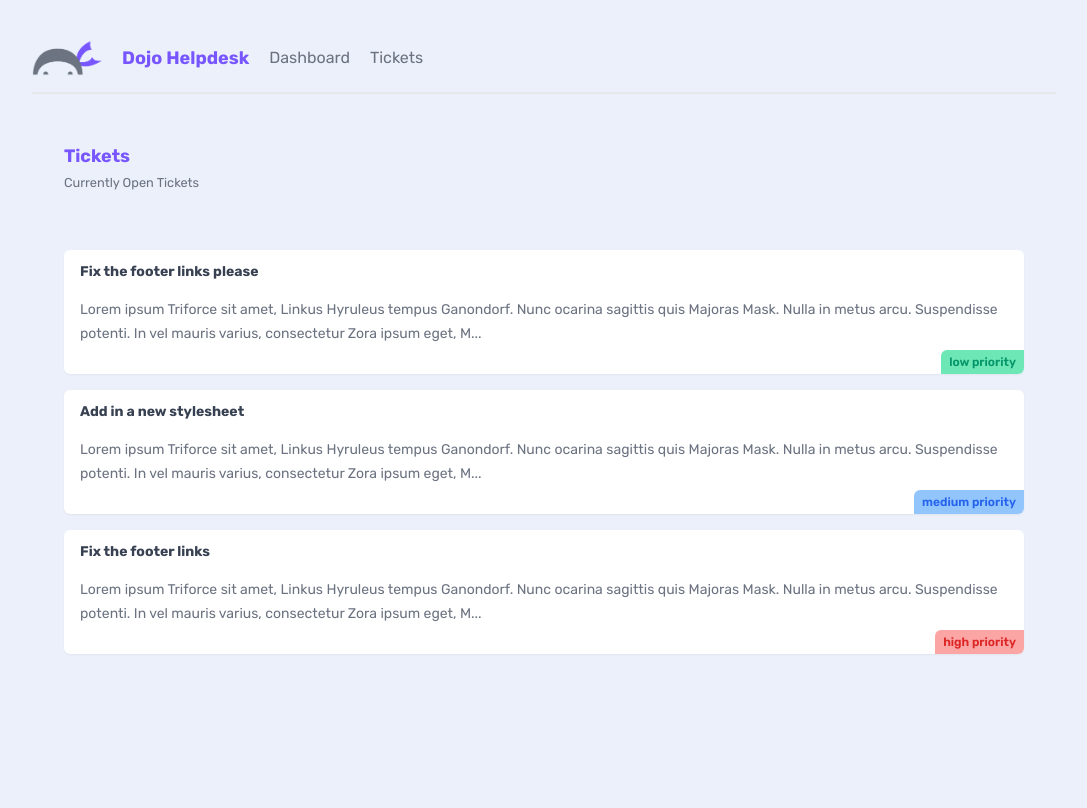
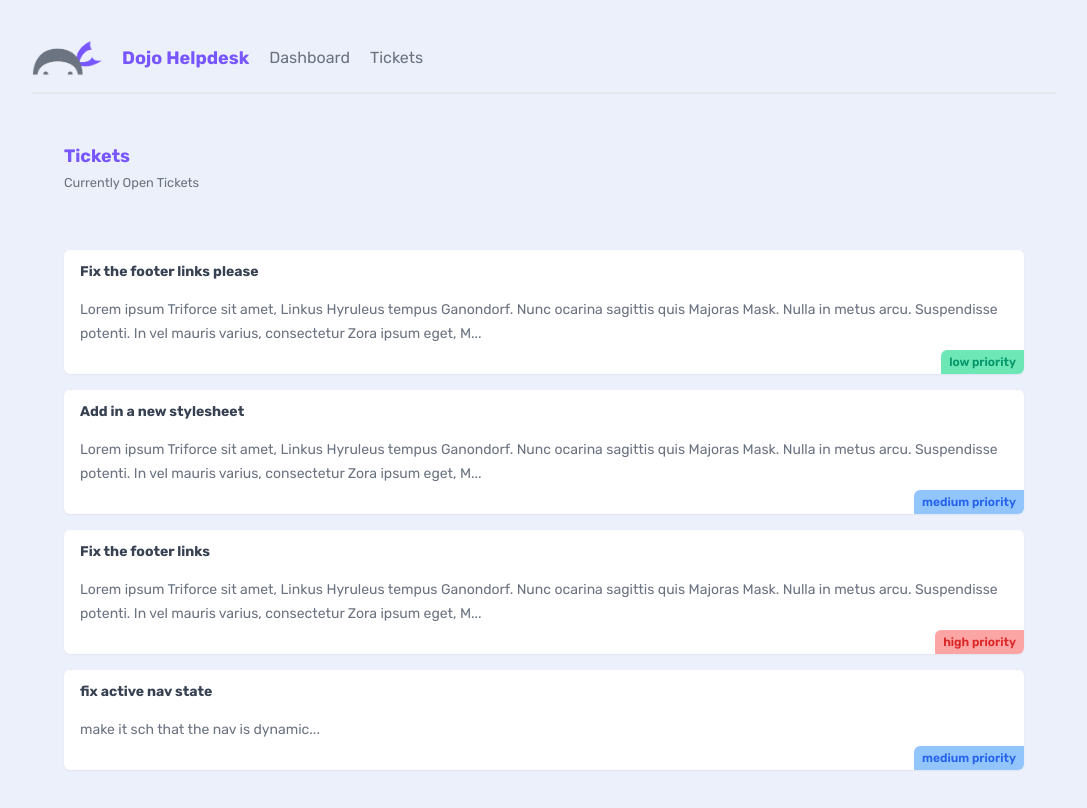
Before and after one commit to Victor-udenna/nextjs-help--desk, a Next.js app: page /tickets in a window 1280 px wide. Shown: the top 808 px of the page, without its empty margins (96-1183 px from the left). Built offline with nearby package versions, Linux system fonts and the light colour scheme; data requests are answered from the project's data file.

Commit message:
completed create ticket form

```diff
--- a/_data/db.json
+++ b/_data/db.json
@@ -20,6 +20,13 @@
       "body": "Lorem ipsum Triforce sit amet, Linkus Hyruleus tempus Ganondorf. Nunc ocarina sagittis quis Majoras Mask. Nulla in metus arcu. Suspendisse potenti. In vel mauris varius, consectetur Zora ipsum eget, Master Sword porttitor urna. Fusce elementum urna elit, eget eleifend velit consectetur eget. Integer vel lobortis ipsum, vitae auctor Ocarina of Time. Donec sed urna dapibus, interdum magna a, eleifend magna. Curabitur tincidunt enim a neque volutpat. Phasellus auctor magna vel nunc pretium, ut volutpat justo tristique. Pellentesque cursus convallis mauris, in tempus enim tincidunt vitae.",
       "priority": "high",
       "user_email": "peach@netninja.dev"
+    },
+    {
+      "title": "fix active nav state",
+      "body": "make it sch that the nav is dynamic",
+      "priority": "medium",
+      "user_email": "mario@netninja.dev",
+      "id": "j0cBJv7"
     }
   ]
 }
--- /dev/null
+++ b/app/loading.jsx
@@ -0,0 +1,12 @@
+import React from 'react'
+
+const Loading = () => {
+  return (
+    <main className="text-center">
+      <h2 className="text-primary">Loading...</h2>
+      <p>Hopefully not for too long :)</p>
+    </main>
+  )
+}
+
+export default Loading
--- a/app/tickets/TicketList.jsx
+++ b/app/tickets/TicketList.jsx
@@ -2,6 +2,7 @@
 import React from 'react'
 
 async function getTickets() {
+  await new Promise((resolve) => setTimeout(resolve, 3000))
   const res = await fetch('http://localhost:4000/tickets', {
     next: {
       revalidate: 0,
--- a/app/tickets/[id]/page.jsx
+++ b/app/tickets/[id]/page.jsx
@@ -1,4 +1,4 @@
-import { notFound } from "next/navigation"
+import { notFound } from 'next/navigation'
 
 export const dynamicParams = true
 
@@ -9,6 +9,7 @@
 }
 
 async function getTicket(id) {
+  await new Promise((resolve) => setTimeout(resolve, 3000))
   const res = await fetch('http://localhost:4000/tickets/' + id, {
     next: {
       revalidate: 60,
@@ -16,7 +17,7 @@
   })
 
   if (!res.ok) {
-   notFound()
+    notFound()
   }
   return res.json()
 }
--- /dev/null
+++ b/app/tickets/create/CreateForm.jsx
@@ -0,0 +1,70 @@
+'use client'
+
+import { useRouter } from 'next/navigation'
+import { useState } from 'react'
+
+export default function CreateForm() {
+  const router = useRouter()
+
+  const [title, setTitle] = useState('')
+  const [body, setBody] = useState('')
+  const [priority, setPriority] = useState('low')
+  const [isLoading, setIsLoading] = useState(false)
+
+  const handleSubmit = async (e) => {
+    e.preventDefault()
+    setIsLoading(true)
+
+    const newTicket = {
+      title,
+      body,
+      priority,
+      user_email: 'mario@netninja.dev',
+    }
+
+    const res = await fetch('http://localhost:4000/tickets', {
+      method: 'POST',
+      headers: { 'Content-Type': 'application/json' },
+      body: JSON.stringify(newTicket),
+    })
+
+    if (res.status === 201) {
+      router.refresh()
+      router.push('/tickets')
+    }
+  }
+
+  return (
+    <form onSubmit={handleSubmit} className="w-1/2">
+      <label>
+        <span>Title:</span>
+        <input
+          required
+          type="text"
+          onChange={(e) => setTitle(e.target.value)}
+          value={title}
+        />
+      </label>
+      <label>
+        <span>Title:</span>
+        <textarea
+          required
+          onChange={(e) => setBody(e.target.value)}
+          value={body}
+        />
+      </label>
+      <label>
+        <span>Priority:</span>
+        <select onChange={(e) => setPriority(e.target.value)} value={priority}>
+          <option value="low">Low Priority</option>
+          <option value="medium">Medium Priority</option>
+          <option value="high">High Priority</option>
+        </select>
+      </label>
+      <button className="btn-primary" disabled={isLoading}>
+        {isLoading && <span>Adding...</span>}
+        {!isLoading && <span>Add Ticket</span>}
+      </button>
+    </form>
+  )
+}
--- /dev/null
+++ b/app/tickets/create/page.jsx
@@ -0,0 +1,12 @@
+import CreateForm from './CreateForm'
+
+const CreateTicket = () => {
+  return (
+    <main>
+      <h2 className="text-center">Open a New Ticket</h2>
+      <CreateForm />
+    </main>
+  )
+}
+
+export default CreateTicket
--- a/app/tickets/page.jsx
+++ b/app/tickets/page.jsx
@@ -1,5 +1,7 @@
 import React from 'react'
 import TicketList from './TicketList'
+import { Suspense } from 'react'
+import Loading from '../loading'
 
 const Tickets = () => {
   return (
@@ -12,7 +14,9 @@
           </p>
         </div>
       </nav>
-      <TicketList />
+      <Suspense fallback={<Loading/>}>
+        <TicketList />
+      </Suspense>
     </main>
   )
 }
```
